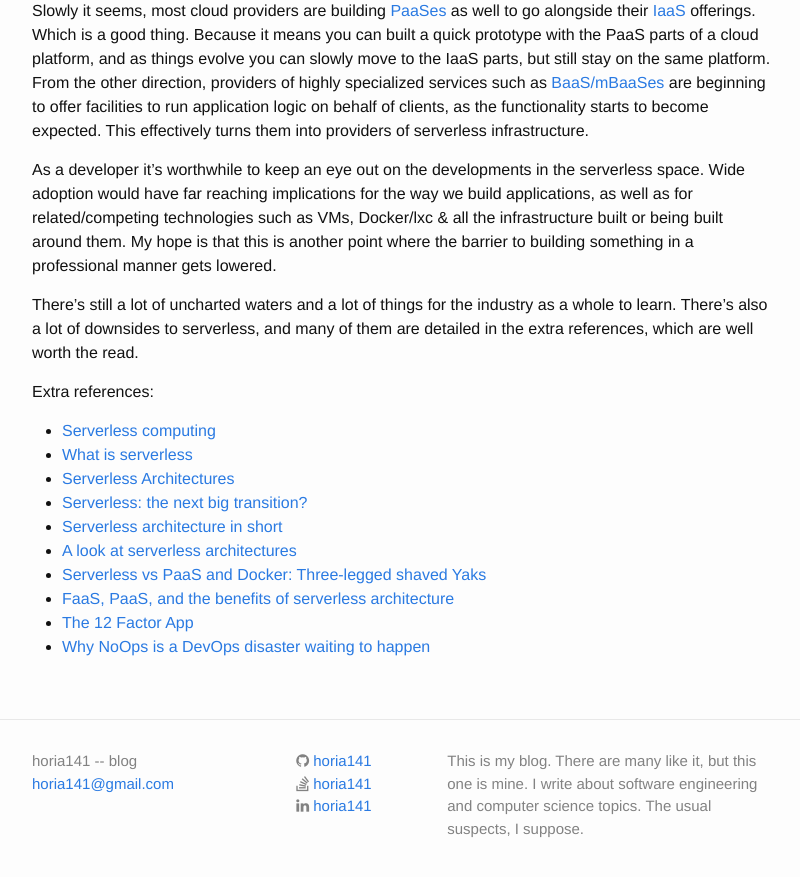
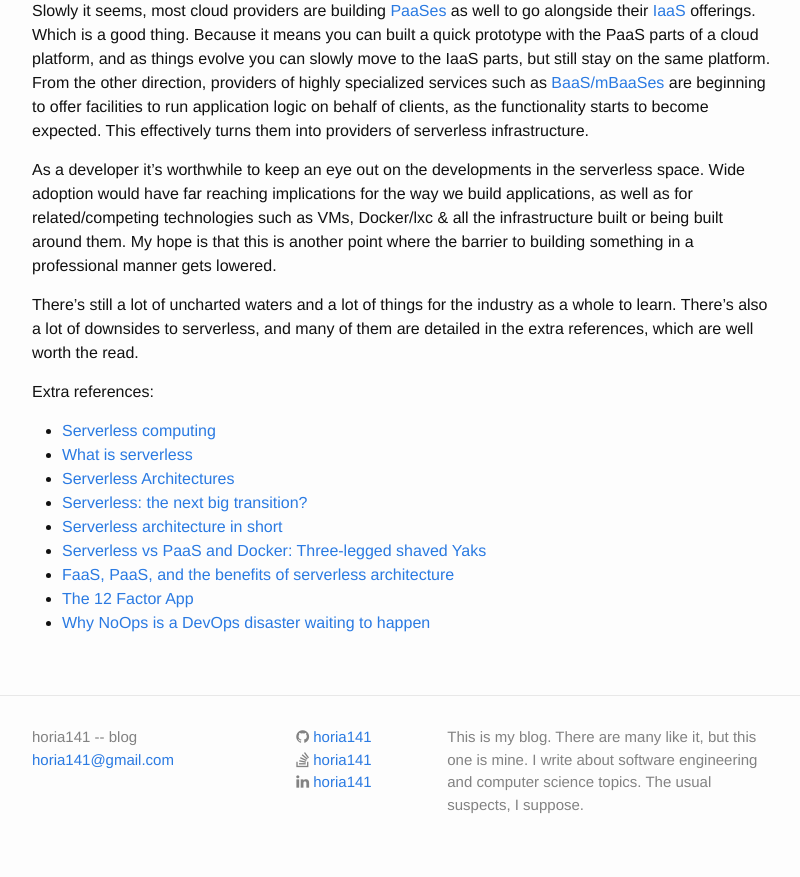
Before and after one commit to horia141/horia141.github.io, a Jekyll site: the page built from _posts/2017-07-09-on-serverless.md, in a window 1280 px wide and 900 px high, scrolled down 1368 px. Shown: the top 877 px of the window, without its empty margins (238-1038 px from the left). Built offline with Jekyll 4.4.1, drawn with Linux system fonts in a browser that asks for light colours; comment, search, counter and statistics services are not loaded.

Commit message:
Remove duplicate content in On Serverless

```diff
--- a/_posts/2017-07-09-on-serverless.md
+++ b/_posts/2017-07-09-on-serverless.md
@@ -40,7 +40,6 @@ Extra references:
 - [Serverless Architectures](https://martinfowler.com/articles/serverless.html)
 - [Serverless: the next big transition?](https://conferences.oreilly.com/software-architecture/sa-ny/public/content/the-next-big-transition)
 - [Serverless architecture in short](https://specify.io/concepts/serverless-baas-faas)
-- [A look at serverless architectures](https://dzone.com/articles/serverless-architecture-1)
 - [Serverless vs PaaS and Docker: Three-legged shaved Yaks](https://serverless.zone/serverless-vs-paas-and-docker-three-legged-hairless-yaks-f2c4191b1ed6)
 - [FaaS, PaaS, and the benefits of serverless architecture](https://www.infoq.com/news/2016/06/faas-serverless-architecture)
 - [The 12 Factor App](https://12factor.net/)
```
